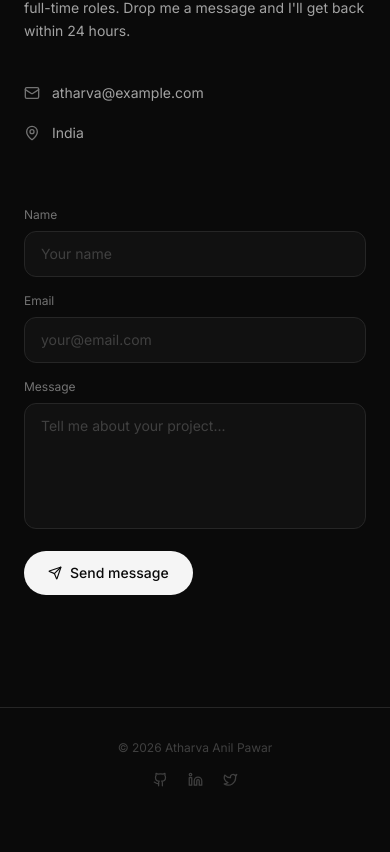
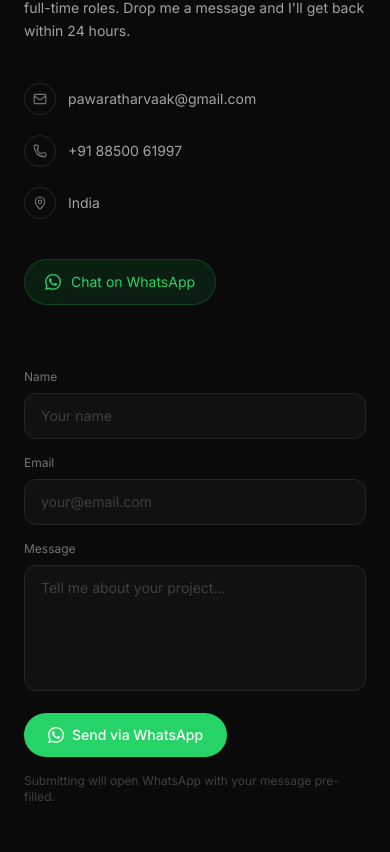
Before and after one commit to pawaratharvaaaa/portfolio, a React (Vite) app: page / in a window 390 px wide. Shown: the part 6452-7304 px from the top of the page. Before the commit the page ends 7271 px from the top, so only its background shows below. Built offline with nearby package versions, Linux system fonts and the light colour scheme.

Commit message:
feat: contact — WhatsApp form submission, phone + email info

```diff
--- a/src/components/Contact.tsx
+++ b/src/components/Contact.tsx
@@ -1,83 +1,132 @@
-import { useState } from "react";
-import { Send, Mail, MapPin } from "lucide-react";
+import { Send, Mail, MapPin, Phone } from "lucide-react";
 
 export function Contact() {
-  const [form, setForm] = useState({ name: "", email: "", message: "" });
-  const [status, setStatus] = useState<"idle" | "sending" | "sent">("idle");
+  const WHATSAPP_NUMBER = "918850061997"; // country code + number, no +
 
-  const handleSubmit = async (e: React.FormEvent) => {
+  const handleSubmit = (e: React.FormEvent<HTMLFormElement>) => {
     e.preventDefault();
-    setStatus("sending");
-    await new Promise((r) => setTimeout(r, 1200));
-    setStatus("sent");
-    setForm({ name: "", email: "", message: "" });
+    const data = new FormData(e.currentTarget);
+    const name = data.get("name") as string;
+    const email = data.get("email") as string;
+    const message = data.get("message") as string;
+
+    const text = `Hi Atharva! 👋\n\n*Name:* ${name}\n*Email:* ${email}\n\n*Message:*\n${message}`;
+    const url = `https://wa.me/${WHATSAPP_NUMBER}?text=${encodeURIComponent(text)}`;
+    window.open(url, "_blank", "noopener,noreferrer");
   };
 
   return (
     <section id="contact" className="py-28 px-6 border-t border-[#262626]">
       <div className="max-w-6xl mx-auto">
-        <p className="text-xs tracking-widest uppercase text-[#737373] mb-4">Contact</p>
+        <p className="text-xs tracking-widest uppercase text-[#737373] mb-4">
+          Contact
+        </p>
         <h2 className="font-display text-3xl sm:text-4xl font-semibold text-[#f5f5f5] mb-16 leading-tight">
           Let's build something
         </h2>
 
         <div className="grid lg:grid-cols-2 gap-16">
+          {/* Left — contact info */}
           <div>
             <p className="text-sm text-[#a3a3a3] leading-relaxed mb-10 max-w-sm">
               I'm open to freelance projects, internships, and full-time roles.
               Drop me a message and I'll get back within 24 hours.
             </p>
+
             <div className="space-y-5">
-              <a href="mailto:atharva@example.com" className="flex items-center gap-3 text-sm text-[#a3a3a3] hover:text-[#f5f5f5] transition-colors">
-                <Mail size={16} className="text-[#737373]" />
-                atharva@example.com
+              <a
+                href="mailto:pawaratharvaak@gmail.com"
+                className="flex items-center gap-3 text-sm text-[#a3a3a3] hover:text-[#f5f5f5] transition-colors group"
+              >
+                <span className="w-8 h-8 rounded-full border border-[#262626] flex items-center justify-center group-hover:border-[#404040] transition-colors">
+                  <Mail size={14} className="text-[#737373]" />
+                </span>
+                pawaratharvaak@gmail.com
               </a>
+
+              <a
+                href="https://wa.me/918850061997"
+                target="_blank"
+                rel="noopener noreferrer"
+                className="flex items-center gap-3 text-sm text-[#a3a3a3] hover:text-[#f5f5f5] transition-colors group"
+              >
+                <span className="w-8 h-8 rounded-full border border-[#262626] flex items-center justify-center group-hover:border-[#404040] transition-colors">
+                  <Phone size={14} className="text-[#737373]" />
+                </span>
+                +91 88500 61997
+              </a>
+
               <div className="flex items-center gap-3 text-sm text-[#a3a3a3]">
-                <MapPin size={16} className="text-[#737373]" />
+                <span className="w-8 h-8 rounded-full border border-[#262626] flex items-center justify-center">
+                  <MapPin size={14} className="text-[#737373]" />
+                </span>
                 India
               </div>
             </div>
+
+            {/* WhatsApp CTA */}
+            <a
+              href="https://wa.me/918850061997"
+              target="_blank"
+              rel="noopener noreferrer"
+              className="mt-10 inline-flex items-center gap-2.5 px-5 py-3 rounded-full bg-[#25D366]/10 border border-[#25D366]/20 text-[#25D366] text-sm hover:bg-[#25D366]/20 transition-colors"
+            >
+              {/* WhatsApp icon */}
+              <svg viewBox="0 0 24 24" fill="currentColor" className="w-4 h-4" aria-hidden="true">
+                <path d="M17.472 14.382c-.297-.149-1.758-.867-2.03-.967-.273-.099-.471-.148-.67.15-.197.297-.767.966-.94 1.164-.173.199-.347.223-.644.075-.297-.15-1.255-.463-2.39-1.475-.883-.788-1.48-1.761-1.653-2.059-.173-.297-.018-.458.13-.606.134-.133.298-.347.446-.52.149-.174.198-.298.298-.497.099-.198.05-.371-.025-.52-.075-.149-.669-1.612-.916-2.207-.242-.579-.487-.5-.669-.51-.173-.008-.371-.01-.57-.01-.198 0-.52.074-.792.372-.272.297-1.04 1.016-1.04 2.479 0 1.462 1.065 2.875 1.213 3.074.149.198 2.096 3.2 5.077 4.487.709.306 1.262.489 1.694.625.712.227 1.36.195 1.871.118.571-.085 1.758-.719 2.006-1.413.248-.694.248-1.289.173-1.413-.074-.124-.272-.198-.57-.347m-5.421 7.403h-.004a9.87 9.87 0 01-5.031-1.378l-.361-.214-3.741.982.998-3.648-.235-.374a9.86 9.86 0 01-1.51-5.26c.001-5.45 4.436-9.884 9.888-9.884 2.64 0 5.122 1.03 6.988 2.898a9.825 9.825 0 012.893 6.994c-.003 5.45-4.437 9.884-9.885 9.884m8.413-18.297A11.815 11.815 0 0012.05 0C5.495 0 .16 5.335.157 11.892c0 2.096.547 4.142 1.588 5.945L.057 24l6.305-1.654a11.882 11.882 0 005.683 1.448h.005c6.554 0 11.89-5.335 11.893-11.893a11.821 11.821 0 00-3.48-8.413z"/>
+              </svg>
+              Chat on WhatsApp
+            </a>
           </div>
 
+          {/* Right — form */}
           <form onSubmit={handleSubmit} className="space-y-4">
             {[
               { id: "name", label: "Name", type: "text", placeholder: "Your name" },
               { id: "email", label: "Email", type: "email", placeholder: "your@email.com" },
             ].map((f) => (
               <div key={f.id}>
-                <label htmlFor={f.id} className="block text-xs text-[#737373] mb-2">{f.label}</label>
+                <label htmlFor={f.id} className="block text-xs text-[#737373] mb-2">
+                  {f.label}
+                </label>
                 <input
                   id={f.id}
+                  name={f.id}
                   type={f.type}
                   placeholder={f.placeholder}
                   required
-                  value={form[f.id as "name" | "email"]}
-                  onChange={(e) => setForm({ ...form, [f.id]: e.target.value })}
                   className="w-full bg-[#111111] border border-[#262626] rounded-xl px-4 py-3 text-sm text-[#f5f5f5] placeholder-[#404040] focus:outline-none focus:border-[#525252] transition-colors"
                 />
               </div>
             ))}
+
             <div>
-              <label htmlFor="message" className="block text-xs text-[#737373] mb-2">Message</label>
+              <label htmlFor="message" className="block text-xs text-[#737373] mb-2">
+                Message
+              </label>
               <textarea
                 id="message"
+                name="message"
                 placeholder="Tell me about your project..."
                 required
                 rows={5}
-                value={form.message}
-                onChange={(e) => setForm({ ...form, message: e.target.value })}
                 className="w-full bg-[#111111] border border-[#262626] rounded-xl px-4 py-3 text-sm text-[#f5f5f5] placeholder-[#404040] focus:outline-none focus:border-[#525252] transition-colors resize-none"
               />
             </div>
+
             <button
               type="submit"
-              disabled={status !== "idle"}
-              className="inline-flex items-center gap-2 px-6 py-3 rounded-full bg-[#f5f5f5] text-[#0a0a0a] text-sm font-medium hover:bg-white transition-colors disabled:opacity-50"
+              className="inline-flex items-center gap-2 px-6 py-3 rounded-full bg-[#25D366] text-white text-sm font-medium hover:bg-[#22c55e] transition-colors"
             >
-              {status === "sending" ? "Sending..." : status === "sent" ? "Message sent ✓" : (
-                <><Send size={14} /> Send message</>
-              )}
+              <svg viewBox="0 0 24 24" fill="currentColor" className="w-4 h-4" aria-hidden="true">
+                <path d="M17.472 14.382c-.297-.149-1.758-.867-2.03-.967-.273-.099-.471-.148-.67.15-.197.297-.767.966-.94 1.164-.173.199-.347.223-.644.075-.297-.15-1.255-.463-2.39-1.475-.883-.788-1.48-1.761-1.653-2.059-.173-.297-.018-.458.13-.606.134-.133.298-.347.446-.52.149-.174.198-.298.298-.497.099-.198.05-.371-.025-.52-.075-.149-.669-1.612-.916-2.207-.242-.579-.487-.5-.669-.51-.173-.008-.371-.01-.57-.01-.198 0-.52.074-.792.372-.272.297-1.04 1.016-1.04 2.479 0 1.462 1.065 2.875 1.213 3.074.149.198 2.096 3.2 5.077 4.487.709.306 1.262.489 1.694.625.712.227 1.36.195 1.871.118.571-.085 1.758-.719 2.006-1.413.248-.694.248-1.289.173-1.413-.074-.124-.272-.198-.57-.347m-5.421 7.403h-.004a9.87 9.87 0 01-5.031-1.378l-.361-.214-3.741.982.998-3.648-.235-.374a9.86 9.86 0 01-1.51-5.26c.001-5.45 4.436-9.884 9.888-9.884 2.64 0 5.122 1.03 6.988 2.898a9.825 9.825 0 012.893 6.994c-.003 5.45-4.437 9.884-9.885 9.884m8.413-18.297A11.815 11.815 0 0012.05 0C5.495 0 .16 5.335.157 11.892c0 2.096.547 4.142 1.588 5.945L.057 24l6.305-1.654a11.882 11.882 0 005.683 1.448h.005c6.554 0 11.89-5.335 11.893-11.893a11.821 11.821 0 00-3.48-8.413z"/>
+              </svg>
+              Send via WhatsApp
             </button>
+
+            <p className="text-xs text-[#404040]">
+              Submitting will open WhatsApp with your message pre-filled.
+            </p>
           </form>
         </div>
       </div>
```
